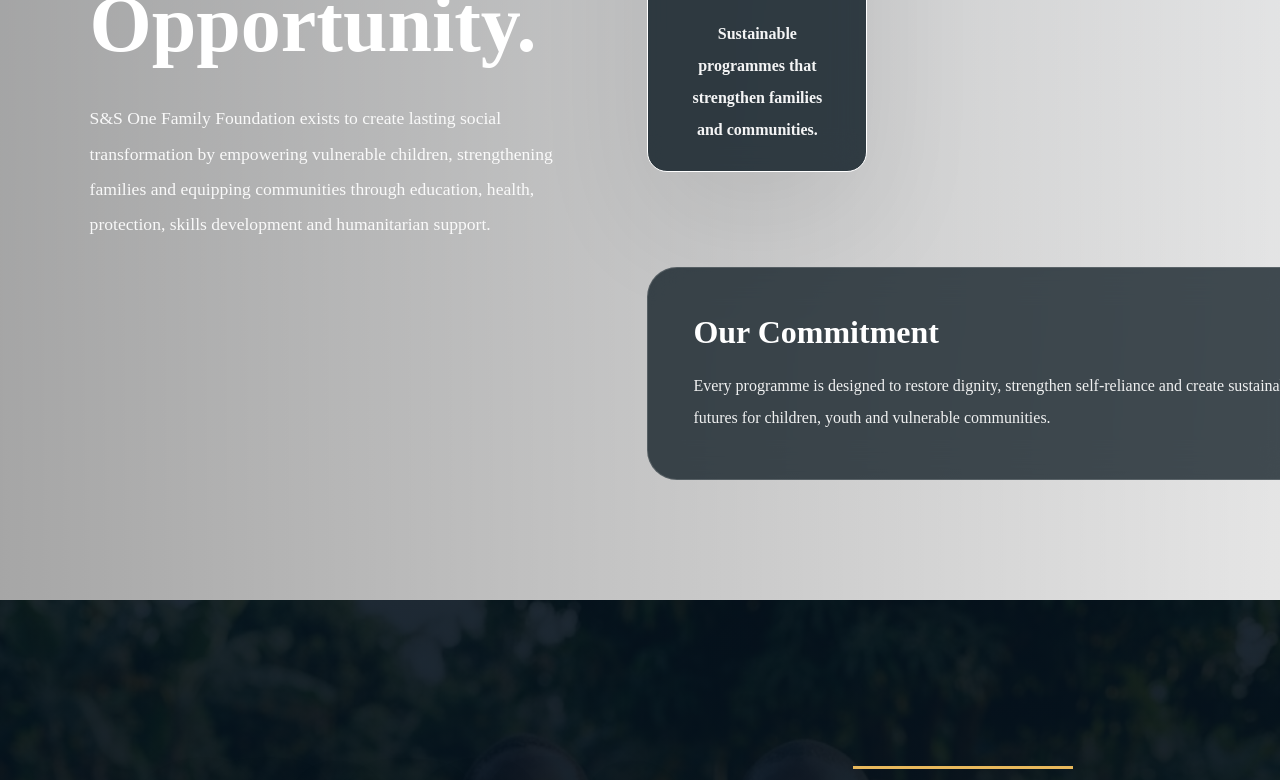
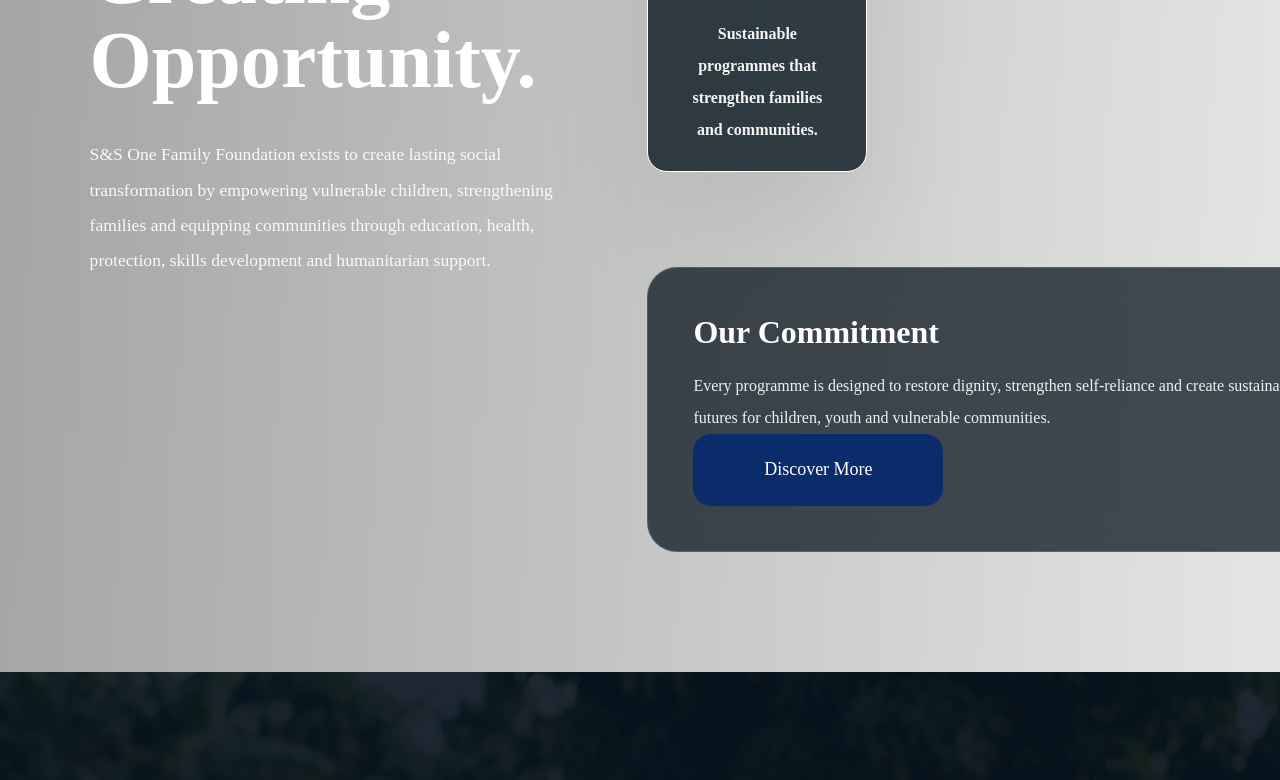
Before and after one commit to nickdev256/s-s-one-family-foundation-, a React (Vite) app in the folder frontend/: page / in a window 1280 px wide. Shown: the part 5689-6469 px from the top of the page. Built offline with nearby package versions, Linux system fonts and the light colour scheme; no server answers.

Commit message:
Merge main into nich-development

```diff
--- a/frontend/src/Sections/Impact.jsx
+++ b/frontend/src/Sections/Impact.jsx
@@ -6,10 +6,10 @@
 FaUsers,
 FaHandsHelping
 }
-
 from 'react-icons/fa'
 
 import { motion } from 'framer-motion'
+import { Link } from 'react-router-dom'
 
 export default function Impact(){
 
@@ -51,11 +51,8 @@
 return(
 
 <section
-
 className="impact-section"
-
 id="impact"
-
 >
 
 {/* HEADER */}
@@ -90,7 +87,6 @@
 
 </span>
 
-
 <h1>
 
 Transforming Lives.
@@ -105,7 +101,6 @@
 
 </h1>
 
-
 <p>
 
 S&S One Family Foundation exists to create lasting social transformation by empowering vulnerable children, strengthening families and equipping communities through education, health, protection, skills development and humanitarian support.
@@ -113,8 +108,6 @@
 </p>
 
 </motion.div>
-
-
 
 {/* IMPACT CONTENT */}
 
@@ -144,11 +137,9 @@
 
 <div className="impact-visual">
 
-
 <div className="impact-stats">
 
 {
-
 pillars.map((item,index)=>(
 
 <motion.div
@@ -158,9 +149,7 @@
 key={index}
 
 whileHover={{
-
 y:-10
-
 }}
 
 >
@@ -171,13 +160,11 @@
 
 </div>
 
-
 <h2>
 
 {item.title}
 
 </h2>
-
 
 <p>
 
@@ -187,15 +174,10 @@
 
 </motion.div>
 
-)
-
-)
-
+))
 }
 
 </div>
-
-
 
 <div className="impact-message">
 
@@ -205,15 +187,22 @@
 
 </h3>
 
-
 <p>
 
 Every programme is designed to restore dignity, strengthen self-reliance and create sustainable futures for children, youth and vulnerable communities.
 
 </p>
 
+<Link
+to="/about"
+className="discover-btn"
+>
+
+Discover More
+
+</Link>
+
 </div>
-
 
 </div>
 
```
